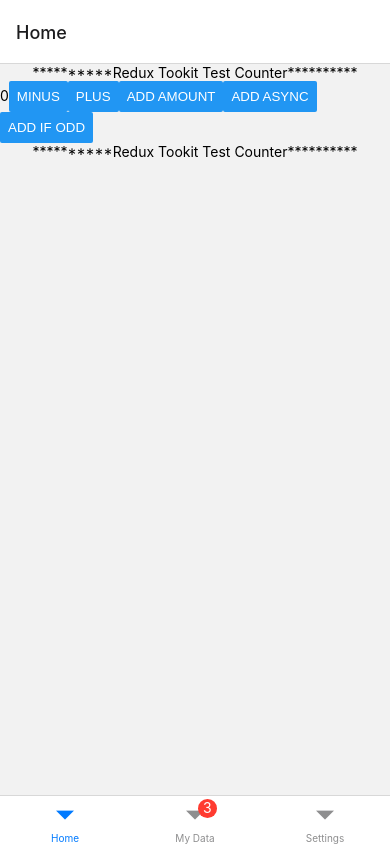
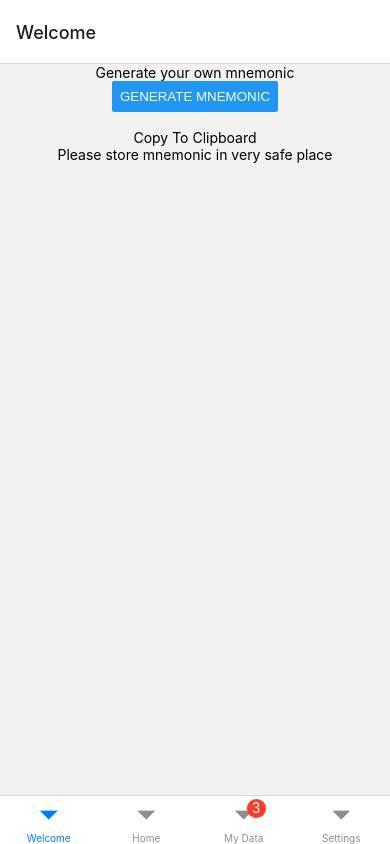
Before and after one commit to heartbit-io/heartbit-wallet-client, a React Native app: screen /Tab in a window 390 px wide. Built offline with nearby package versions, Linux system fonts and the light colour scheme.

Commit message:
fix: welcome tab

```diff
--- a/src/navigators/TabNavigator.tsx
+++ b/src/navigators/TabNavigator.tsx
@@ -10,12 +10,12 @@
 function TabNavigator(): JSX.Element {
   return (
     <NavigationContainer>
-      <Tab.Screen
-        name="Welcome"
-        component={Welcome}
-        options={{title: 'Welcome'}}
-      />
       <Tab.Navigator>
+        <Tab.Screen
+          name="Welcome"
+          component={Welcome}
+          options={{title: 'Welcome'}}
+        />
         <Tab.Screen name="Home" component={Home} options={{title: 'Home'}} />
         <Tab.Screen
           name="MyDataStackNavigator"
```
Also changed, not shown: 1 other file (tests, documents, lock files or other folders).
